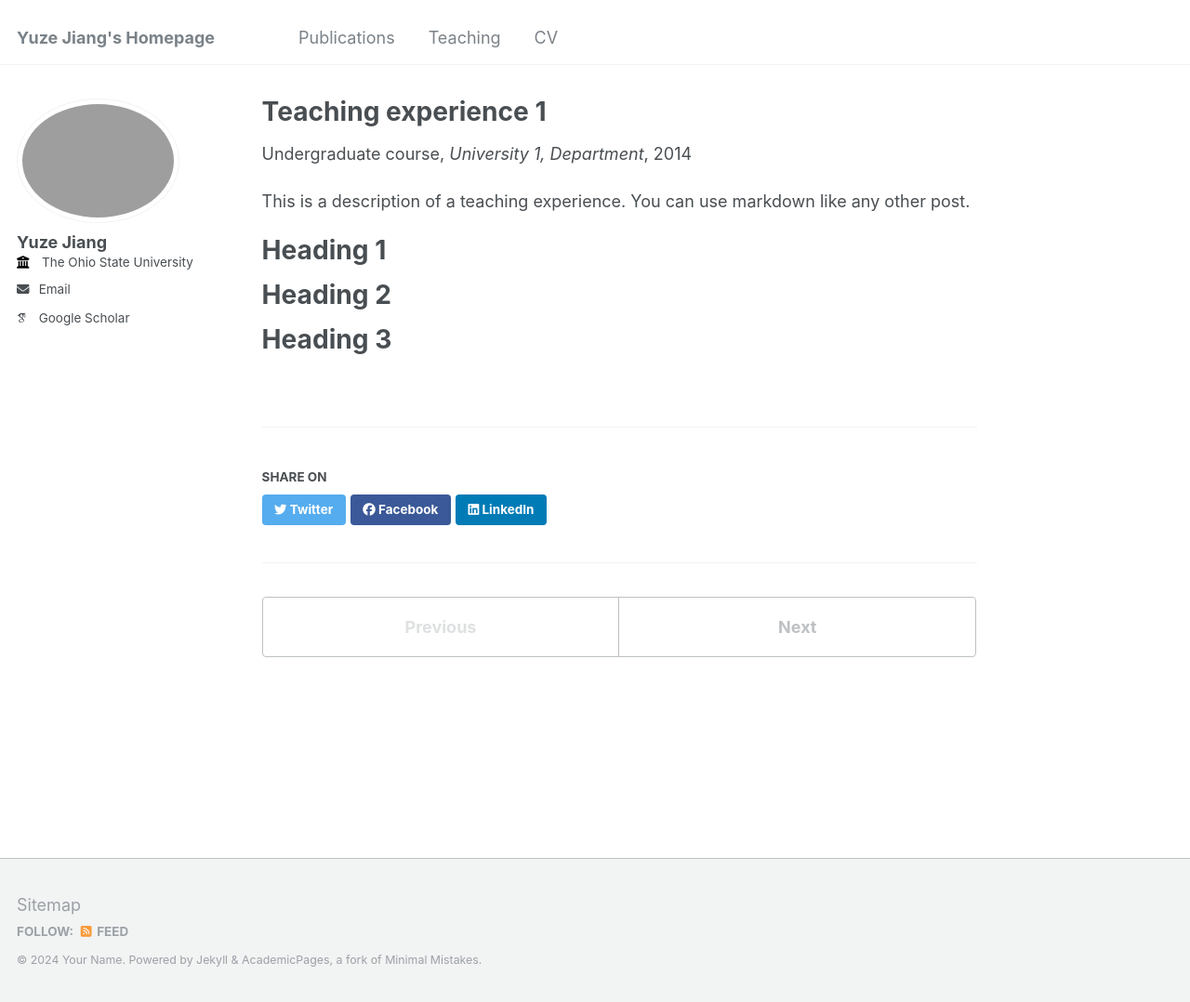
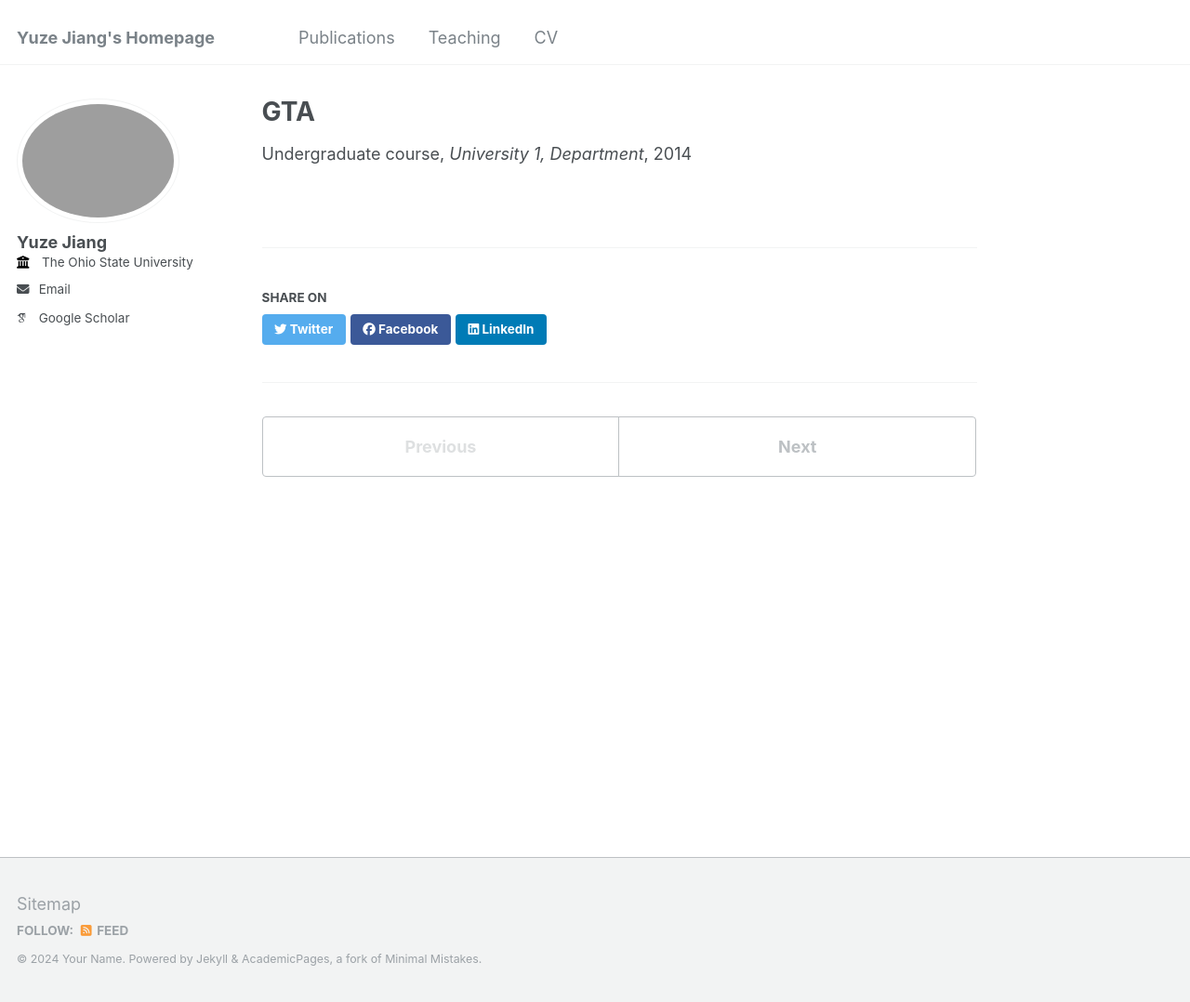
Before and after one commit to jyz-1201/jyz-1201.github.io, a Jekyll site: the page built from _teaching/AU23.md, in a window 1280 px wide and 1078 px high. Shown: the whole window at 93% size. Built offline with Jekyll 4.4.1, drawn with Linux system fonts in a browser that asks for light colours; some web fonts are replaced.

```diff
--- a/_teaching/2014-spring-teaching-1.md
+++ b/_teaching/AU23.md
@@ -1,5 +1,5 @@
 ---
-title: "Teaching experience 1"
+title: "GTA"
 collection: teaching
 type: "Undergraduate course"
 permalink: /teaching/2014-spring-teaching-1
@@ -7,14 +7,3 @@ venue: "University 1, Department"
 date: 2014-01-01
 location: "City, Country"
 ---
-
-This is a description of a teaching experience. You can use markdown like any other post.
-
-Heading 1
-======
-
-Heading 2
-======
-
-Heading 3
-======
```
Also changed, not shown: _publications/Just-in-Time Software Defect Prediction Via Bi-Modal Change Representation Learning.md (+0 -1 lines), _publications/Self-supervised query reformulation for code search.md (+0 -1 lines), _publications/Zero-Shot Program Representation Learning.md (+0 -2 lines), _teaching/SP24.md (added, +20 -0 lines), _teaching/AU24.md (renamed from _teaching/2015-spring-teaching-2.md).
